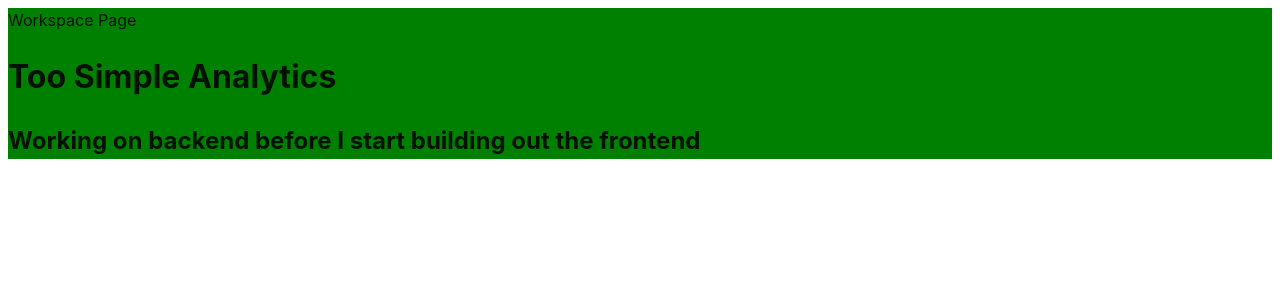
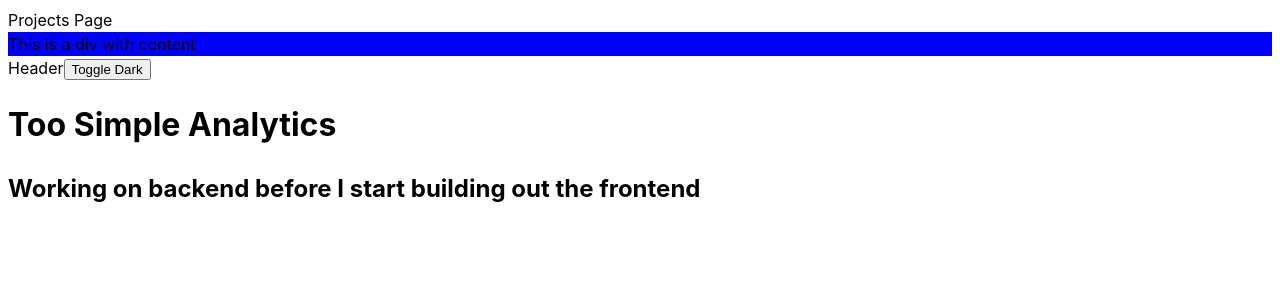
Before and after one commit to JoshBergman/TooSimpleAnalytics-Frontend, a React (Vite) app: page /projects in a window 1280 px wide. Shown: the top 300 px of the page. Built offline with nearby package versions, Linux system fonts and the light colour scheme.

Commit message:
After a painful while I have light/dark mode working

```diff
--- a/src/App.tsx
+++ b/src/App.tsx
@@ -1,7 +1,10 @@
+import { useState, useEffect } from "react";
 import { createBrowserRouter, RouterProvider } from "react-router-dom";
+
 import LandingPage from "./pages/landing-page";
-import WorkspacePage from "./pages/workspace-page";
+import ProjectsPage from "./pages/projects-page";
 import ErrorPage from "./pages/error-page";
+import Header from "./components/UI/Header/header";
 
 const router = createBrowserRouter([
   {
@@ -11,18 +14,28 @@ const router = createBrowserRouter([
   },
   {
     path: "/projects",
-    element: <WorkspacePage />,
+    element: <ProjectsPage />,
     errorElement: <ErrorPage />,
   },
 ]);
 
 function App() {
+  const [isDarkMode, setIsDarkMode] = useState(true);
+
+  useEffect(() => {
+    const storedColorScheme = localStorage.getItem("theme");
+    if (storedColorScheme === "light") {
+      setIsDarkMode(false);
+    }
+  }, []);
+
   return (
-    <>
+    <div className={isDarkMode ? "dark" : "light"}>
       <RouterProvider router={router} />
+      <Header setIsDarkMode={setIsDarkMode} />
       <h1>Too Simple Analytics</h1>
       <h2>Working on backend before I start building out the frontend</h2>
-    </>
+    </div>
   );
 }
 
--- /dev/null
+++ b/src/components/UI/Header/header.tsx
@@ -0,0 +1,20 @@
+interface IHeaderProps {
+  setIsDarkMode: React.Dispatch<React.SetStateAction<boolean>>;
+}
+
+const Header = ({ setIsDarkMode }: IHeaderProps) => {
+  return (
+    <div>
+      Header
+      <button
+        onClick={() => {
+          setIsDarkMode((prevState) => !prevState);
+        }}
+      >
+        Toggle Dark
+      </button>
+    </div>
+  );
+};
+
+export default Header;
--- a/src/index.css
+++ b/src/index.css
@@ -9,27 +9,18 @@
   -webkit-font-smoothing: antialiased;
   -moz-osx-font-smoothing: grayscale;
   -webkit-text-size-adjust: 100%;
+}
 
+.light {
   /* light mode colors */
   --a-color: green;
   --html-page-color: #ffffff;
   --text-default: hsla(0, 0%, 0%, 0.87);
 }
 
-@media (prefers-color-scheme: dark) {
+.dark {
   /* Dark mode colors */
-  :root {
-    --a-color: blue;
-    --html-page-color: #242424;
-    --text-default: hsla(0, 0%, 100%, 0.87);
-  }
+  --a-color: blue;
+  --html-page-color: #242424;
+  --text-default: hsla(0, 0%, 100%, 0.87);
 }
-
-div {
-  background-color: var(--a-color);
-  color: var(--text-default);
-}
-
-html {
-  background-color: var(--html-page-color);
-}
--- /dev/null
+++ b/src/pages/projects-page.tsx
@@ -0,0 +1,12 @@
+import styles from "./styles/projects-page.module.css";
+
+const WorkspacePage = () => {
+  return (
+    <>
+      Projects Page
+      <div className={styles.test}>This is a div with content</div>
+    </>
+  );
+};
+
+export default WorkspacePage;
--- /dev/null
+++ b/src/pages/styles/projects-page.module.css
@@ -0,0 +1,3 @@
+.test {
+  background-color: var(--a-color);
+}
--- a/src/pages/workspace-page.tsx
+++ /dev/null
@@ -1,5 +0,0 @@
-const WorkspacePage = () => {
-  return <div>Workspace Page</div>;
-};
-
-export default WorkspacePage;
```
